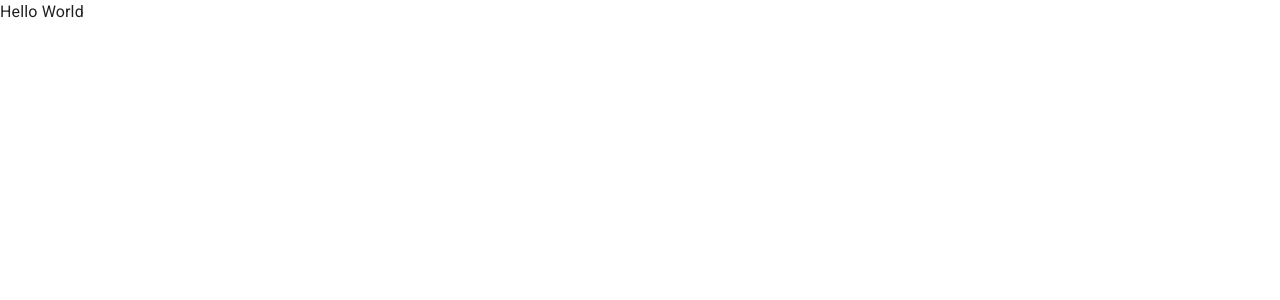
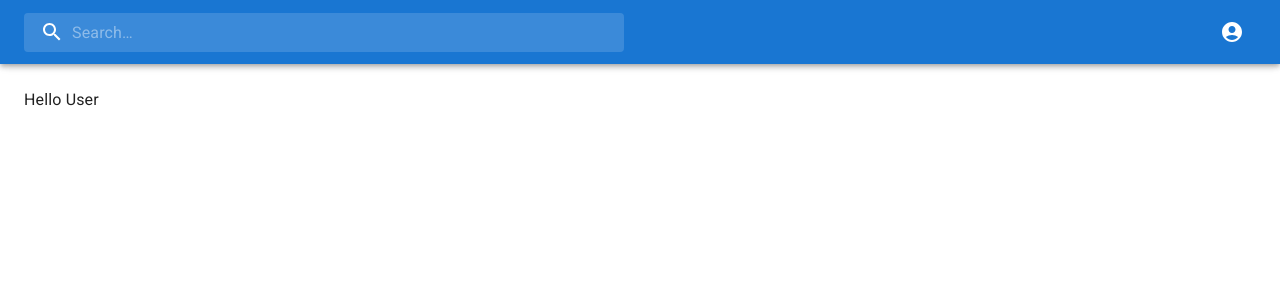
Before and after one commit to ervnjmsdnts/drivelike, a React (Vite) app: page /user in a window 1280 px wide. Shown: the top 300 px of the page. Built offline with nearby package versions, Linux system fonts and the light colour scheme.

Commit message:
Setup Pages

```diff
--- a/src/App.jsx
+++ b/src/App.jsx
@@ -1,5 +1,23 @@
+import { Route, Routes } from 'react-router-dom';
+import Login from './pages/Login';
+import Admin from './pages/Admin';
+import User from './pages/User';
+import ApplicationLayout from './layouts/ApplicationLayout';
+
 const App = () => {
-  return <div className="App">Hello World</div>;
+  return (
+    <Routes>
+      <Route path="/" element={<Login />} />
+      <Route element={<ApplicationLayout />}>
+        <Route path="/user">
+          <Route path="" element={<User />} />
+        </Route>
+        <Route path="/admin">
+          <Route path="" element={<Admin />} />
+        </Route>
+      </Route>
+    </Routes>
+  );
 };
 
 export default App;
--- /dev/null
+++ b/src/components/Navigation.jsx
@@ -0,0 +1,177 @@
+import { AccountCircle, Search as SearchIcon } from '@mui/icons-material';
+import {
+  AppBar,
+  Box,
+  Divider,
+  Drawer,
+  IconButton,
+  InputBase,
+  List,
+  ListItem,
+  ListItemButton,
+  ListItemText,
+  Menu,
+  MenuItem,
+  Toolbar,
+  alpha,
+  styled
+} from '@mui/material';
+import { useState } from 'react';
+import { useLocation } from 'react-router-dom';
+
+const drawerWidth = 240;
+
+const Search = styled('div')(({ theme }) => ({
+  position: 'relative',
+  borderRadius: theme.shape.borderRadius,
+  backgroundColor: alpha(theme.palette.common.white, 0.15),
+  '&:hover': {
+    backgroundColor: alpha(theme.palette.common.white, 0.25)
+  },
+  marginLeft: 0,
+  width: '100%',
+  maxWidth: '600px'
+}));
+
+const SearchIconWrapper = styled('div')(({ theme }) => ({
+  padding: theme.spacing(0, 2),
+  height: '100%',
+  position: 'absolute',
+  pointerEvents: 'none',
+  display: 'flex',
+  alignItems: 'center',
+  justifyContent: 'center'
+}));
+
+const StyledInputBase = styled(InputBase)(({ theme }) => ({
+  color: 'inherit',
+  width: '100%',
+  '& .MuiInputBase-input': {
+    padding: theme.spacing(1, 1, 1, 0),
+    paddingLeft: `calc(1em + ${theme.spacing(4)})`
+  }
+}));
+
+const Navigation = ({ children }) => {
+  const [anchorEl, setAnchorEl] = useState(null);
+  const location = useLocation();
+  const pathname = location.pathname;
+  const [isAdmin] = useState(pathname.includes('admin'));
+
+  const handleMenu = (event) => {
+    setAnchorEl(event.currentTarget);
+  };
+
+  const handleClose = () => {
+    setAnchorEl(null);
+  };
+  return (
+    <Box sx={{ display: 'flex' }}>
+      <AppBar
+        position="fixed"
+        sx={{
+          width: isAdmin ? `calc(100% - ${drawerWidth}px)` : '100%',
+          ml: `${drawerWidth}px`
+        }}
+      >
+        <Toolbar>
+          <Box
+            sx={{
+              display: 'flex',
+              justifyContent: !isAdmin ? 'space-between' : 'end',
+              alignItems: 'center',
+              width: '100%'
+            }}
+          >
+            {!isAdmin && (
+              <Search>
+                <SearchIconWrapper>
+                  <SearchIcon />
+                </SearchIconWrapper>
+                <StyledInputBase
+                  placeholder="Search…"
+                  inputProps={{ 'aria-label': 'search' }}
+                />
+              </Search>
+            )}
+            <div>
+              <IconButton
+                size="large"
+                aria-label="account of current user"
+                aria-controls="menu-appbar"
+                aria-haspopup="true"
+                onClick={handleMenu}
+                color="inherit"
+              >
+                <AccountCircle />
+              </IconButton>
+              <Menu
+                id="menu-appbar"
+                anchorEl={anchorEl}
+                anchorOrigin={{
+                  vertical: 'bottom',
+                  horizontal: 'right'
+                }}
+                keepMounted
+                transformOrigin={{
+                  vertical: 'bottom',
+                  horizontal: 'right'
+                }}
+                open={Boolean(anchorEl)}
+                onClose={handleClose}
+              >
+                <MenuItem onClick={handleClose}>Change Password</MenuItem>
+                <MenuItem onClick={handleClose}>Logout</MenuItem>
+              </Menu>
+            </div>
+          </Box>
+        </Toolbar>
+      </AppBar>
+      {isAdmin && (
+        <Drawer
+          sx={{
+            width: drawerWidth,
+            flexShrink: 0,
+            '& .MuiDrawer-paper': {
+              width: drawerWidth,
+              boxSizing: 'border-box'
+            }
+          }}
+          variant="permanent"
+          anchor="left"
+        >
+          <Toolbar />
+          <Divider />
+          <List>
+            {['Inbox', 'Starred', 'Send email', 'Drafts'].map((text) => (
+              <ListItem key={text} disablePadding>
+                <ListItemButton>
+                  <ListItemText primary={text} />
+                </ListItemButton>
+              </ListItem>
+            ))}
+          </List>
+          <Divider />
+          <List>
+            {['All mail', 'Trash', 'Spam'].map((text) => (
+              <ListItem key={text} disablePadding>
+                <ListItemButton>
+                  <ListItemText primary={text} />
+                </ListItemButton>
+              </ListItem>
+            ))}
+          </List>
+        </Drawer>
+      )}
+      <Box
+        component="main"
+        sx={{ flexGrow: 1, bgcolor: 'background.default', p: 3 }}
+      >
+        <Toolbar />
+        {children}
+      </Box>
+    </Box>
+  );
+};
+
+export default Navigation;
--- /dev/null
+++ b/src/layouts/ApplicationLayout.jsx
@@ -0,0 +1,8 @@
+import { Outlet } from 'react-router-dom';
+import Navigation from '../components/Navigation';
+
+const ApplicationLayout = ({ children }) => {
+  return <Navigation>{children ? children : <Outlet />}</Navigation>;
+};
+
+export default ApplicationLayout;
--- /dev/null
+++ b/src/pages/Admin/index.jsx
@@ -0,0 +1,5 @@
+const Admin = () => {
+  return <div>Hello Admin</div>;
+};
+
+export default Admin;
--- /dev/null
+++ b/src/pages/Login.jsx
@@ -0,0 +1,5 @@
+const Login = () => {
+  return <div>Hello Login</div>;
+};
+
+export default Login;
--- /dev/null
+++ b/src/pages/User/index.jsx
@@ -0,0 +1,5 @@
+const User = () => {
+  return <div>Hello User</div>;
+};
+
+export default User;
```
Also changed, not shown: .eslintrc.cjs.
